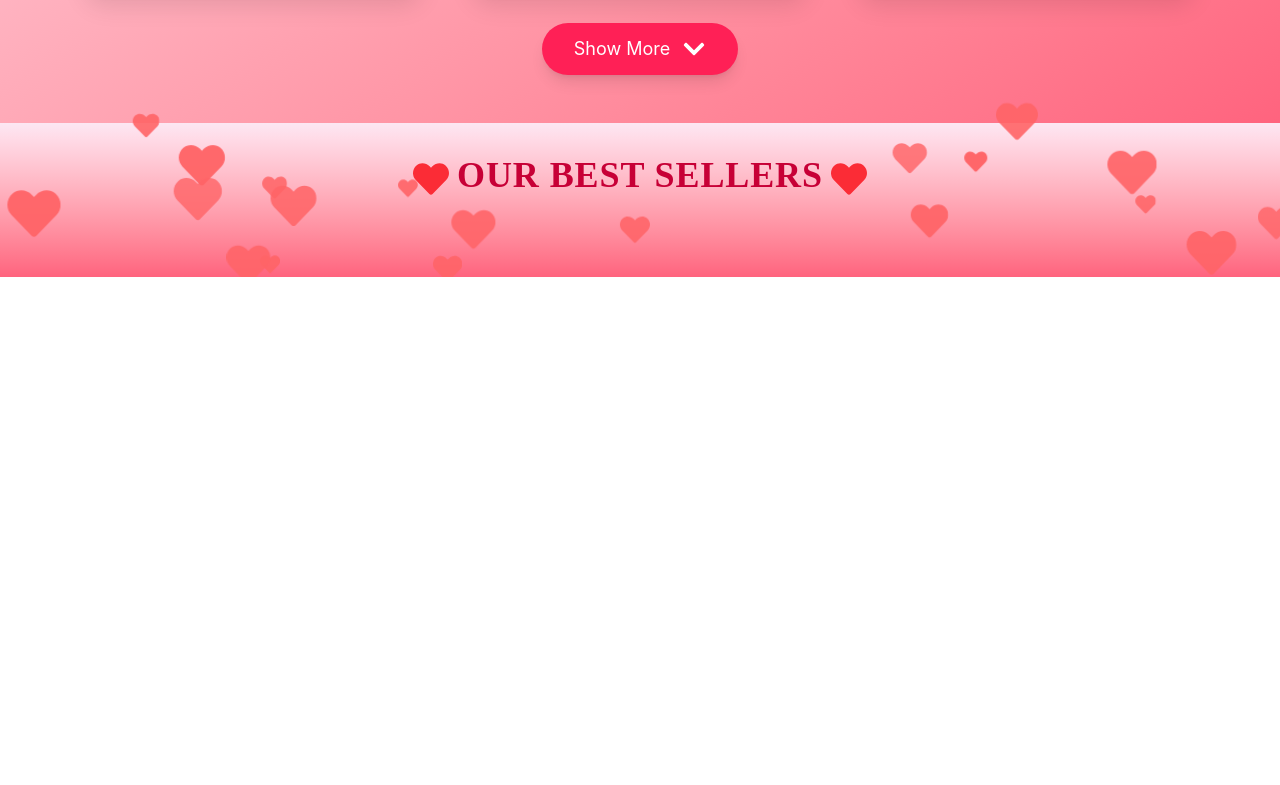
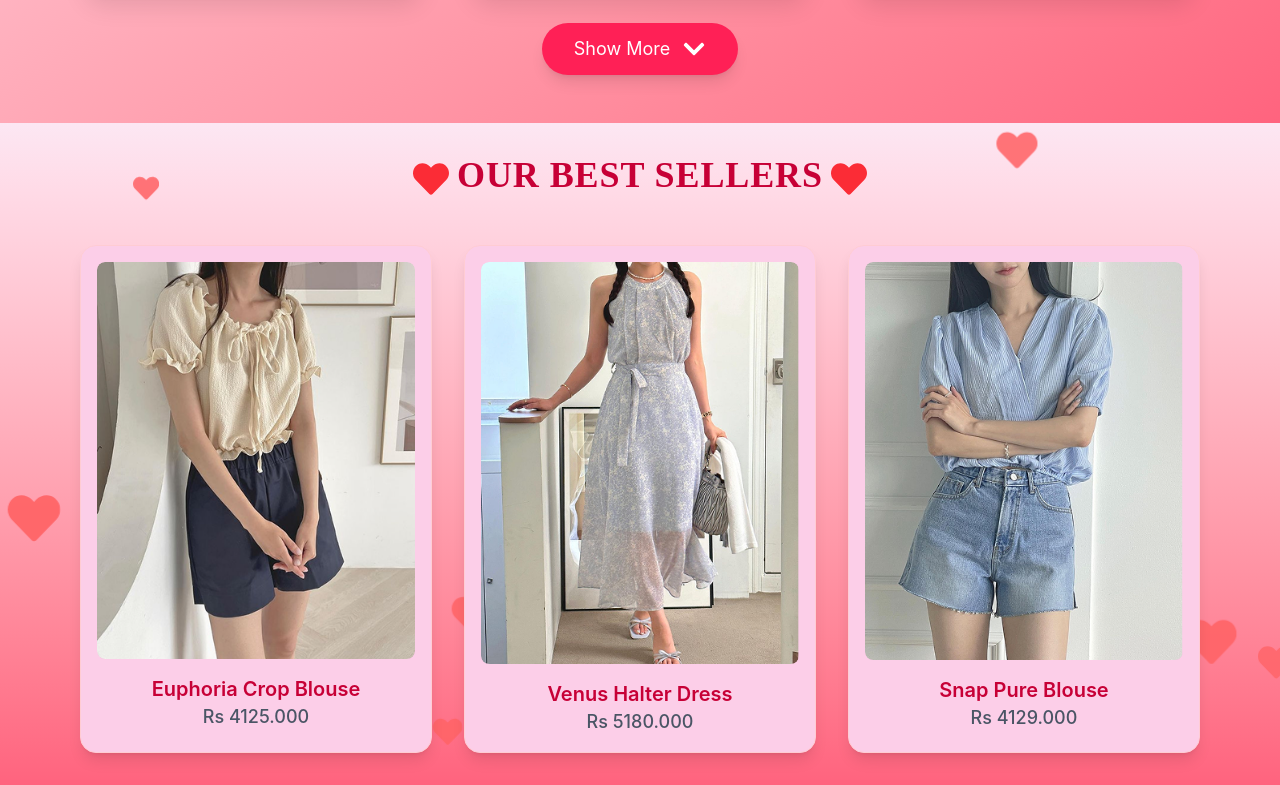
Before and after one commit to anshaf-thanish/ecom-react, a React (Vite) app: page / in a window 1280 px wide. Shown: the part 1593-2378 px from the top of the page. Before the commit the page ends 1870 px from the top, so only its background shows below. Built offline with nearby package versions, Linux system fonts and the light colour scheme.

Commit message:
ad.seller

```diff
--- a/src/components/Seller.jsx
+++ b/src/components/Seller.jsx
@@ -10,24 +10,23 @@ const bestSellers = [
     id: 1,
     image: OBS1,
     title: "Euphoria Crop Blouse",
-    price: "Rs 125.000",
+    price: "Rs 4125.000",
   },
   {
     id: 2,
     image: OBS2,
     title: "Venus Halter Dress",
-    price: "Rs 180.000",
+    price: "Rs 5180.000",
   },
   {
     id: 3,
     image: OBS3,
     title: "Snap Pure Blouse",
-    price: "Rs 129.000",
+    price: "Rs 4129.000",
   },
 ];
 
 const Seller = () => {
-
   return (
     <div
       id="season"
@@ -55,7 +54,35 @@ const Seller = () => {
         Our Best Sellers
         <FaHeart className="inline-block text-red-500 ml-2" />
       </h2>
-</div>
-  )}
+
+      <div className="max-w-6xl mx-auto px-4">
+        <div className="grid grid-cols-1 sm:grid-cols-2 md:grid-cols-3 gap-8">
+          {bestSellers.map((item) => (
+            <div
+              key={item.id}
+              className="relative bg-pink-200 p-4 rounded-2xl shadow-lg transition-all hover:shadow-rose-800 hover:ring-2 hover:ring-rose-300 hover:scale-105 transform duration-300 border border-rose-200"
+            >
+              <div className="w-full overflow-hidden rounded-lg">
+                <img
+                  src={item.image}
+                  alt={item.title}
+                  className="w-full object-cover rounded-lg shadow-md transition-all duration-500 h-48 sm:h-56 md:h-64 lg:h-96"
+                />
+              </div>
+              <div className="text-center mt-4">
+                <h3 className="text-lg sm:text-xl font-semibold text-rose-700">
+                  {item.title}
+                </h3>
+                <p className="text-gray-600 text-base sm:text-lg font-medium">
+                  {item.price}
+                </p>
+              </div>
+            </div>
+          ))}
+        </div>
+      </div>
+    </div>
+  );
+};
 
 export default Seller;
```
